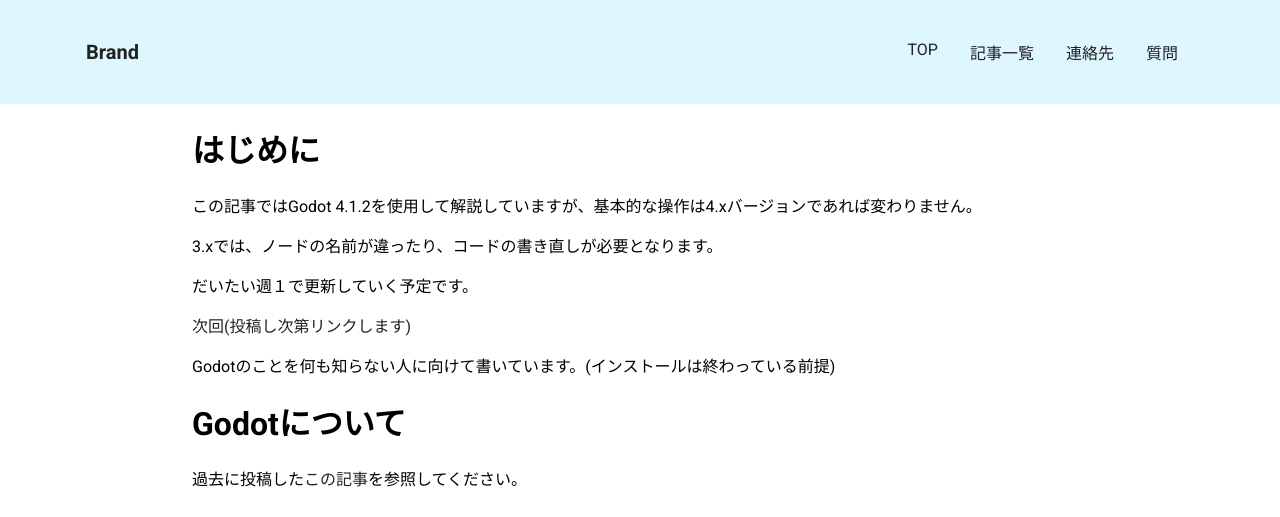
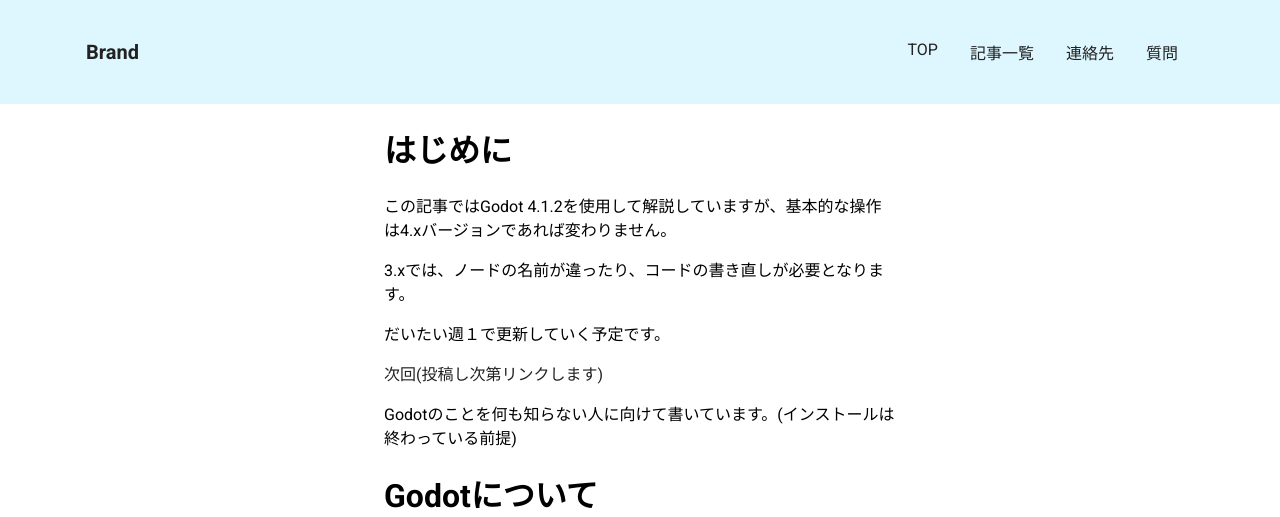
Before and after one commit to kanxta/kanxta.github.io, a Jekyll site: the page built from items/godot/watermelongame/1.md, in a window 1280 px wide. Shown: the top 517 px of the page. Built offline with Jekyll 4.4.1, drawn with Linux system fonts in a browser that asks for light colours.

Commit message:
update style

```diff
--- a/main.css
+++ b/main.css
@@ -35,9 +35,11 @@ img {
 }
 
 main {
-  width: 70%;
-  margin-left: 15%;
-  margin-right: 15%;
+  width: 40%;
+  margin-left: 30%;
+  margin-right: 30%;
+  position: relative;
+  z-index: 0;
 }
 
 @media screen and (max-width: 767px) {
@@ -49,6 +51,8 @@ main {
     width: 96%;
     margin-left: 2%;
     margin-right: 2%;
+    position: relative;
+    z-index: 0;
   }
 }
 
--- a/styles/header.css
+++ b/styles/header.css
@@ -2,6 +2,9 @@
 ** The Header Media Queries **
 ** Tweak as per your needs **
 */
+header {
+    z-index: 1;
+}
 .brand {
     font-weight: bold;
     font-size: 20px; }
```
